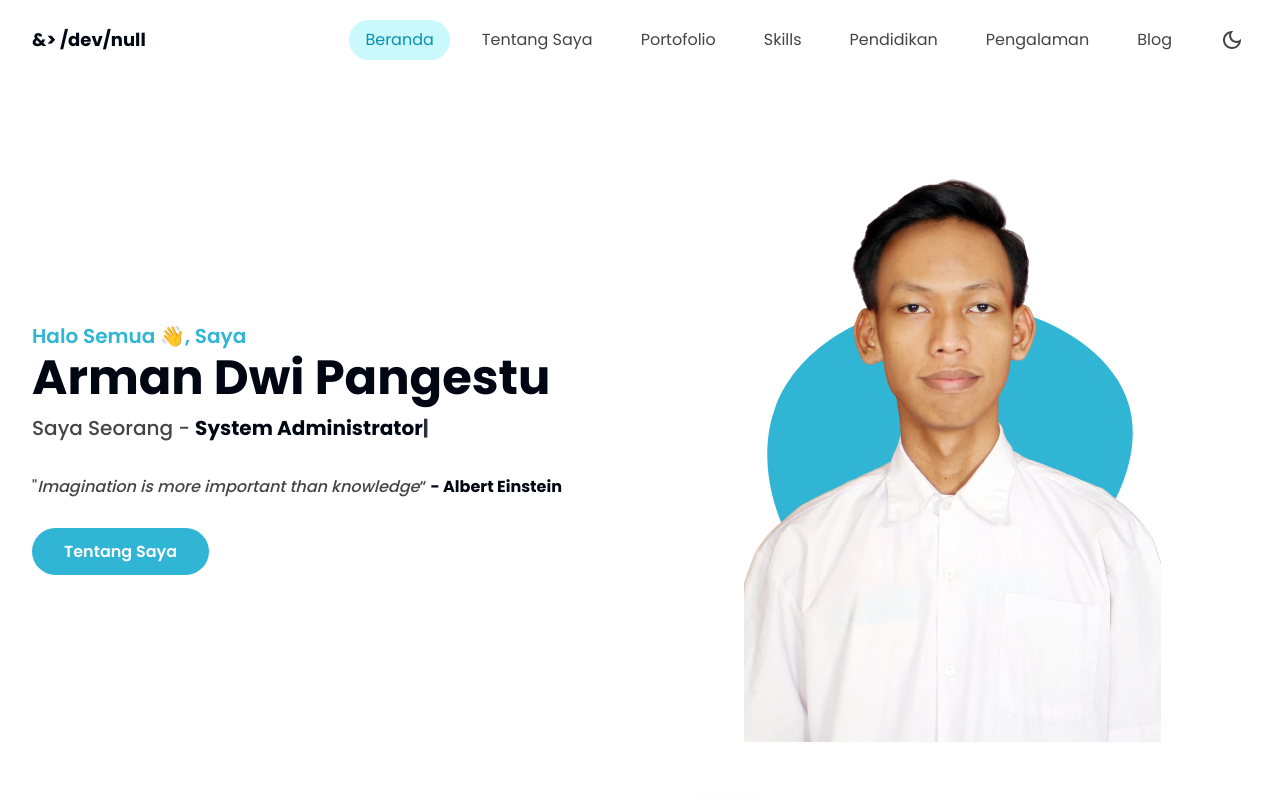
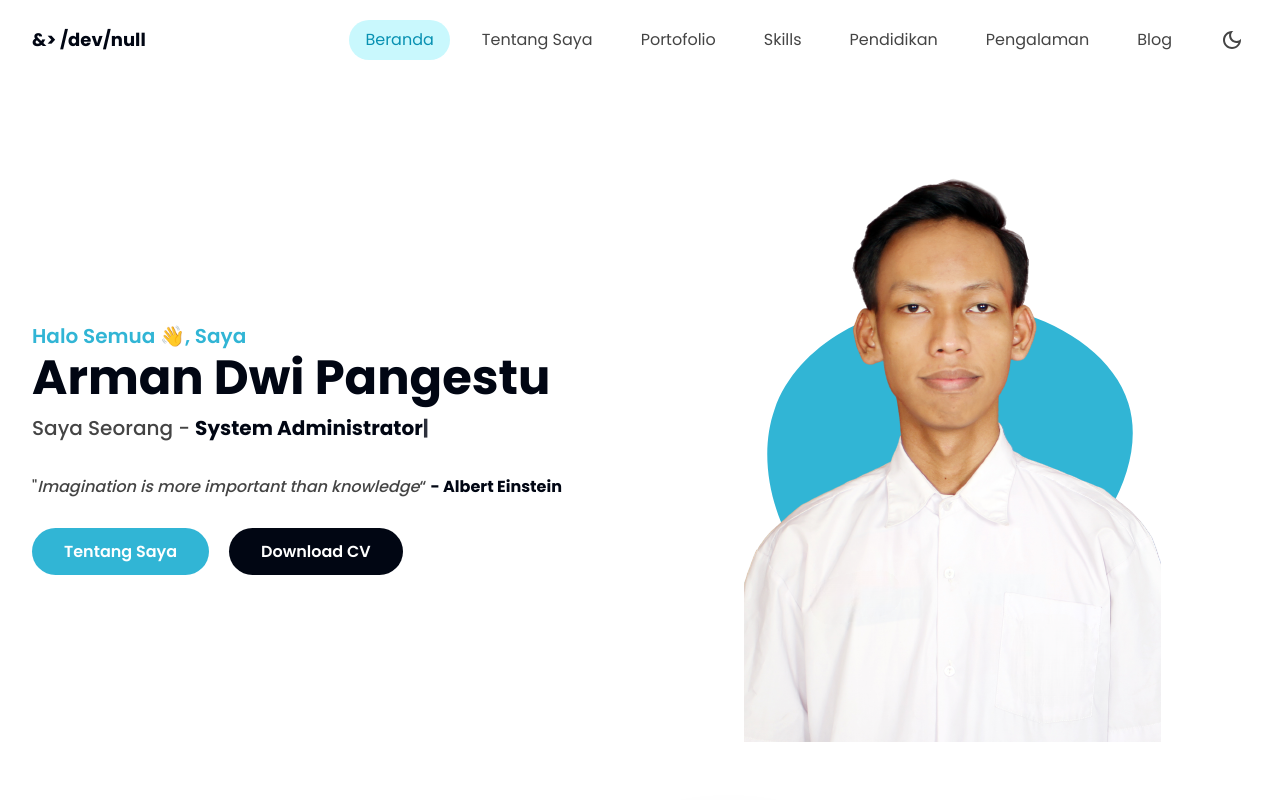
Before and after one commit to armandwipangestu/armandwipangestu.vercel.app, a Next.js app: page / in a window 1280 px wide. Shown: the top 800 px of the page. Built offline with nearby package versions, Linux system fonts and the light colour scheme; no server answers.

Commit message:
feat: add button download CV

```diff
--- a/pages/index.js
+++ b/pages/index.js
@@ -52,6 +52,14 @@ const HomePage = () => {
               >
                 Tentang Saya
               </Link>
+
+              <Link
+                href="/Curriculum Vitae.pdf"
+                target="_blank"
+                className="ml-5 rounded-full bg-dark text-white dark:bg-white dark:text-dark px-7 py-2.5 text-base font-semibold transition duration-300 ease-in-out hover:opacity-80 hover:shadow-lg md:px-8 md:py-3"
+              >
+                Download CV
+              </Link>
             </div>
 
             <div className="w-full self-end px-4 lg:w-1/2">
```
Also changed, not shown: 1 other file (tests, documents, lock files or other folders).
